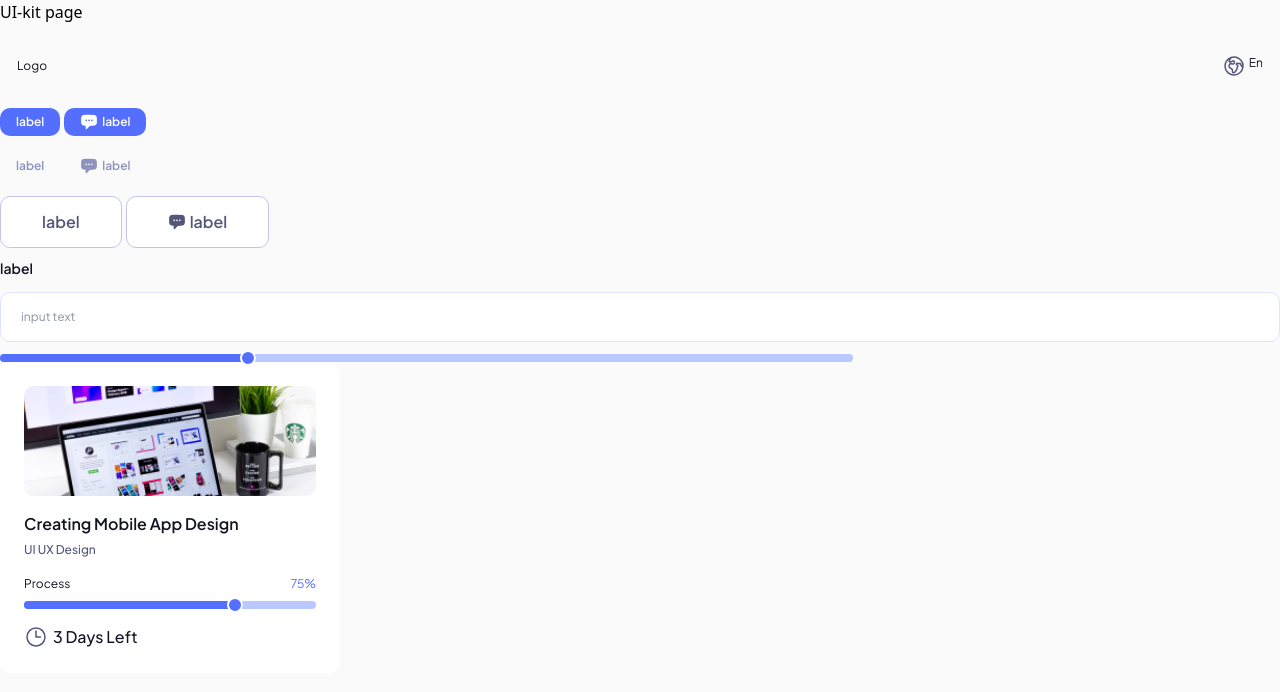
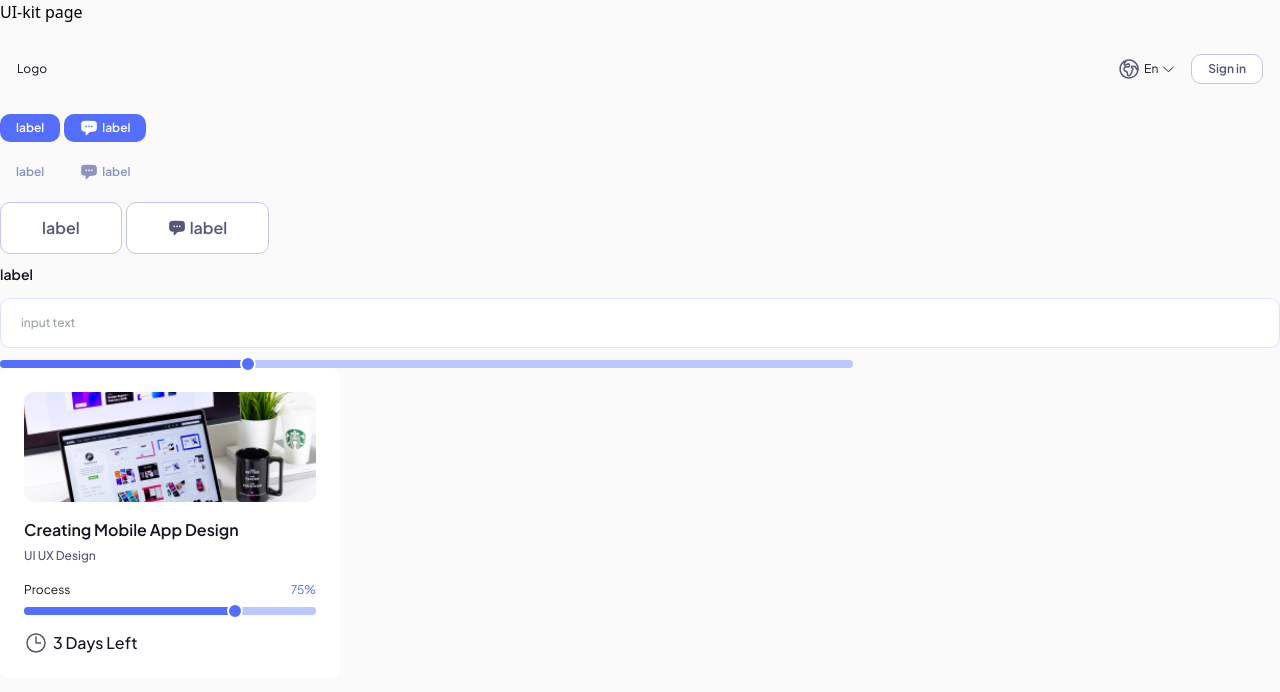
Before and after one commit to Teti-web/mern-task-management, a React (Vite) app: page /ui-kit in a window 1280 px wide. Shown: the top 692 px of the page. Built offline with nearby package versions, Linux system fonts and the light colour scheme.

Commit message:
add header if user is not authefication

```diff
--- a/src/components/Header/Header.tsx
+++ b/src/components/Header/Header.tsx
@@ -1,22 +1,43 @@
 import { FC } from "react";
 import { GlobeEuropeAfricaIcon } from "@heroicons/react/24/outline";
+import { ChevronDownIcon } from "@heroicons/react/24/outline";
+import Button from "../UI-kit/Button/Button";
+import { Style, Size } from "@/constants/constants";
 
 export type HeaderType = {
   logo: string;
   isAuthication: boolean;
   language: string;
+  btnLabel: string;
+  changeLanguage?: () => void;
 };
 
-const Header: FC<HeaderType> = ({ logo, isAuthication, language }) => {
+const Header: FC<HeaderType> = ({
+  logo,
+  isAuthication,
+  language,
+  btnLabel,
+  changeLanguage,
+}) => {
   if (!isAuthication) {
     return (
       <header className="flex justify-between items-center flex-row py-[30px] px-[17px]">
         <p>{logo}</p>
-        <div className="flex justify-between items-center flex-row ">
-          <p className="flex flex-row gap-[3px]">
+        <div className="flex justify-between items-center flex-row gap-[15px] ">
+          <p
+            className="flex flex-row gap-[3px] items-center hover:text-secondinary-300 transition-all ease-in-out duration-300 *:hover:text-secondinary-300 *:transition-all *:ease-in-out *:duration-300"
+            onClick={changeLanguage}
+          >
             <GlobeEuropeAfricaIcon className="text-secondinary-400 w-[24px] h-[24px]" />
             {language}
+            <ChevronDownIcon className="w-[15px] h-[15px] text-secondinary-500 " />
           </p>
+          <Button
+            label={btnLabel}
+            isLink
+            style={Style.SECONDARY}
+            size={Size.SMALL}
+          />
         </div>
       </header>
     );
--- a/src/pages/UI-Kit/UIkit.tsx
+++ b/src/pages/UI-Kit/UIkit.tsx
@@ -19,7 +19,12 @@ const UIkit: FC = () => {
   return (
     <div>
       <h1>UI-kit page</h1>
-      <Header isAuthication={false} language="En" logo="Logo" />
+      <Header
+        isAuthication={false}
+        language="En"
+        logo="Logo"
+        btnLabel="Sign in"
+      />
 
       <div className="flex  w-max gap-[4px]">
         <Button
```
